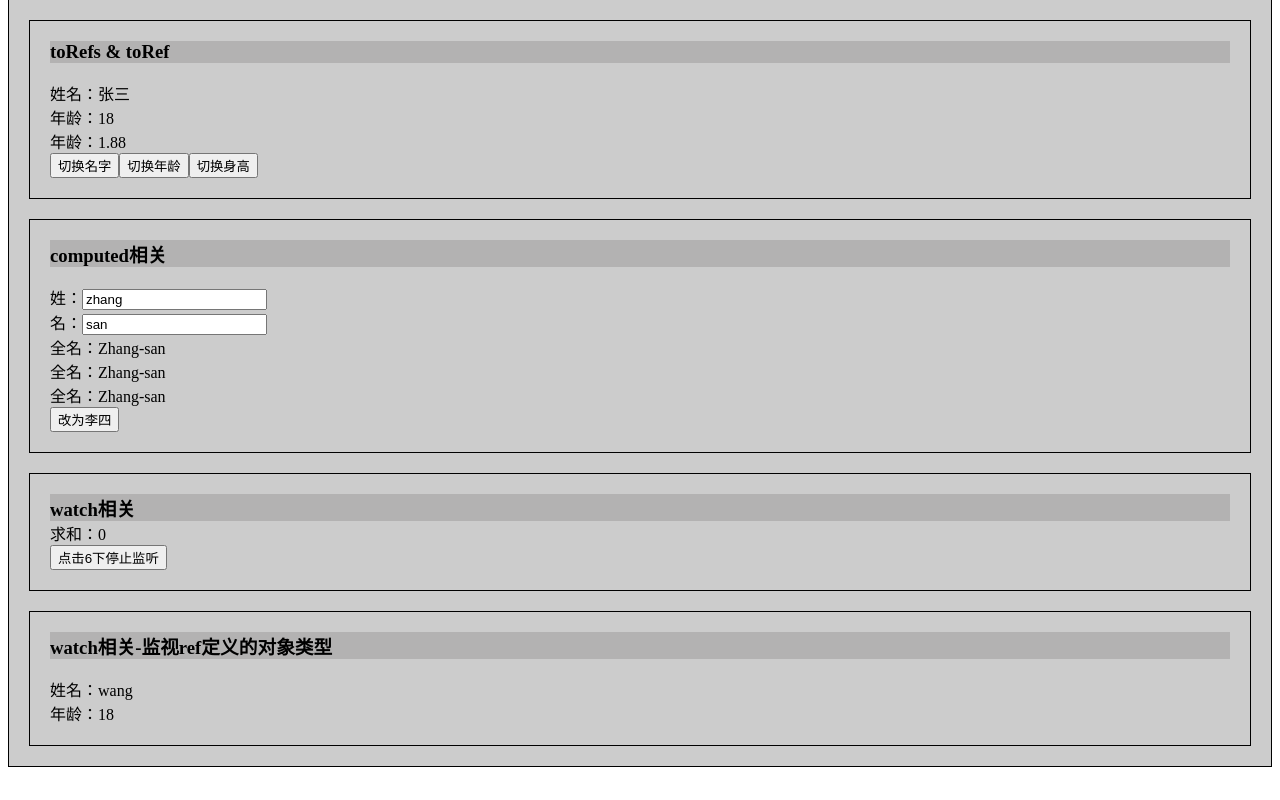
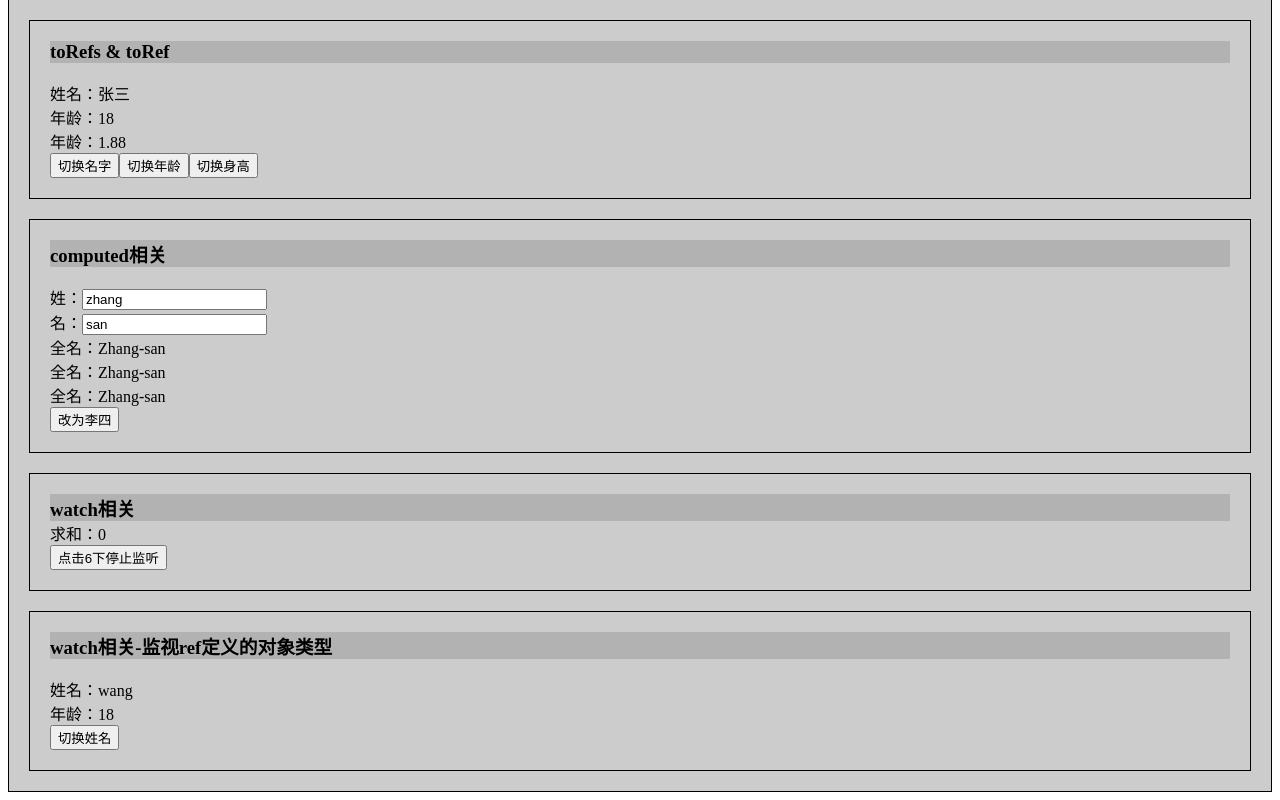
Before and after one commit to xiaodongxier/vue3_vite_ts_202401, a Vue app: page / in a window 1280 px wide. Shown: the part 248-1048 px from the top of the page. Before the commit the page ends 1023 px from the top, so only its background shows below. Built offline with nearby package versions, Linux system fonts and the light colour scheme.

Commit message:
note-sync syncing

```diff
--- a/src/components/watch1.vue
+++ b/src/components/watch1.vue
@@ -11,6 +11,8 @@
     姓名：{{ sum.name }}
     <br>
     年龄：{{ sum.age }}
+    <br>
+    <button @click="handleName">切换姓名</button>
 
 
   </div>
```
